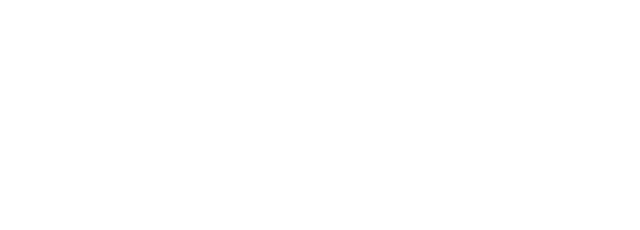
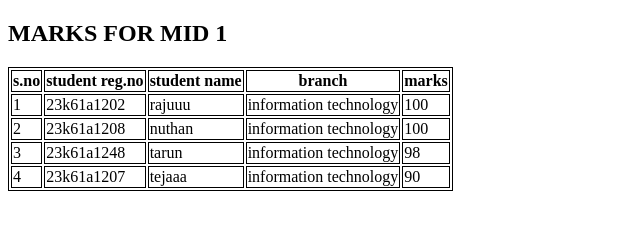
Before and after one commit to nuthanaraju/html-, a plain HTML site: page index.html in a window 1280 px wide. Shown: the whole page, without its empty margins (0-640 px from the left). Drawn offline with Linux system fonts and the light colour scheme.

Commit message:
Add files via upload

```diff
--- a/index.html
+++ b/index.html
@@ -3,83 +3,53 @@
 <head>
     <meta charset="UTF-8">
     <meta name="viewport" content="width=device-width, initial-scale=1.0">
-    <title>my proj</title>
+    <title>simple table</title>
 </head>
+<style>
+    table,th,td{
+        border: 1px solid black;
+    }
+</style>
 <body>
-   <!--<h2 style="text-align: center;">About unorder list</h2>
-    <ul>
-        <li>nuthan</li>
-        <li>pushpa raj</li>
-        <li>wizzu</li>
 
-    </ul>
+    <h2 style="text-align:left;">MARKS FOR MID 1</h2>
+    <table>
+        <tr>
+            <th colspan="1">s.no</th>
+            <th colspan="1">student reg.no</th>
+            <th colspan="1">student name </th>
+            <th colspan="1">branch</th>
+            <th colspan="1">marks</th>
 
-    <h2 style="text-align: center;">about order list</h2>
-    <ol>
-        <li>nuthan</li>
-        <li>pushpa</li>
-        <li>wizzu</li>
-
-    </ol>
-
-    <h2 style="text-align: center;">nested list</h2>
-    <ul>
-        <li>dairy products:
-            <ul>
-                <li>milk</li>
-                <li>curd</li>
-                </li>
-            </ul>
-        <li>
-            fruits:
-           <ul>
-            <li>
-                apple
-            </li>
-            <li>
-                banana
-            </li>
-
-           </ul>
-
-
-
-        </li>
-
-        </li>
-    </ul>
-
-    <h2 style="text-align: center;">ordered list in an
-unordered list </h2>
-<ul>
-    <li>
-        dairy products
-        <ol>
-            <li>milk</li>
-            <li>curd</li>
-            <li>cheese</li>
-            <li>butter</li>
-            <li>ghee</li>
-        </ol>
-        <li>fruits
-            <ol>
-                <li>apple</li>
-                <li>banana</li>
-            </ol>
-        </li>
-        <li> vegetables
-            <ol>
-                <li>onion</li>
-                <li>chilli</li>
-            </ol>
-
-        </li>
-    </li>
-</ul>
-
-<a href="https://www.youtube.com/">open youtube</a><br>
-<a href="https://www.facebook.com/">facebook</a>
-<p>To visit insta <a href="https://www.instagram.com/">insta</a></p>
--->
+        </tr>
+        <tr>
+            <td rowspan="1">1</td>
+            <td rowspan="1">23k61a1202</td>
+            <td rowspan="1">rajuuu</td>
+            <td rowspan="1">information technology</td>
+            <td rowspan="1">100</td>
+        </tr>
+        <tr>
+            <td rowspan="1">2</td>
+            <td rowspan="1">23k61a1208</td>
+            <td rowspan="1">nuthan</td>
+            <td rowspan="1">information technology</td>
+            <td rowspan="1">100</td>
+        </tr>
+        <tr>
+            <td rowspan="1">3</td>
+            <td rowspan="1">23k61a1248</td>
+            <td rowspan="1">tarun</td>
+            <td rowspan="1">information technology</td>
+            <td rowspan="1">98</td>
+        </tr>
+        <tr>
+            <td rowspan="1">4</td>
+            <td rowspan="1">23k61a1207</td>
+            <td rowspan="1">tejaaa</td>
+            <td rowspan="1">information technology</td>
+            <td rowspan="1">90</td>
+        </tr>
+    </table>
 </body>
 </html>
```
